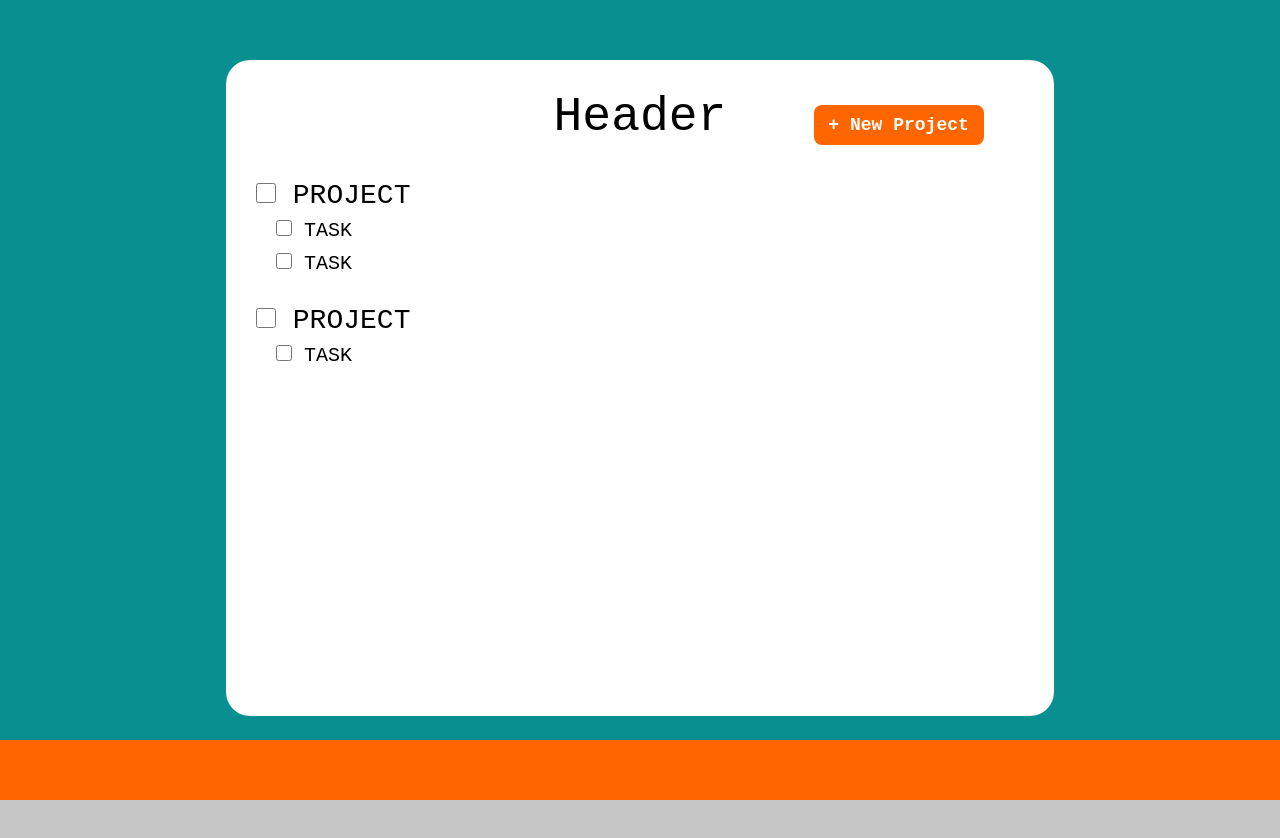
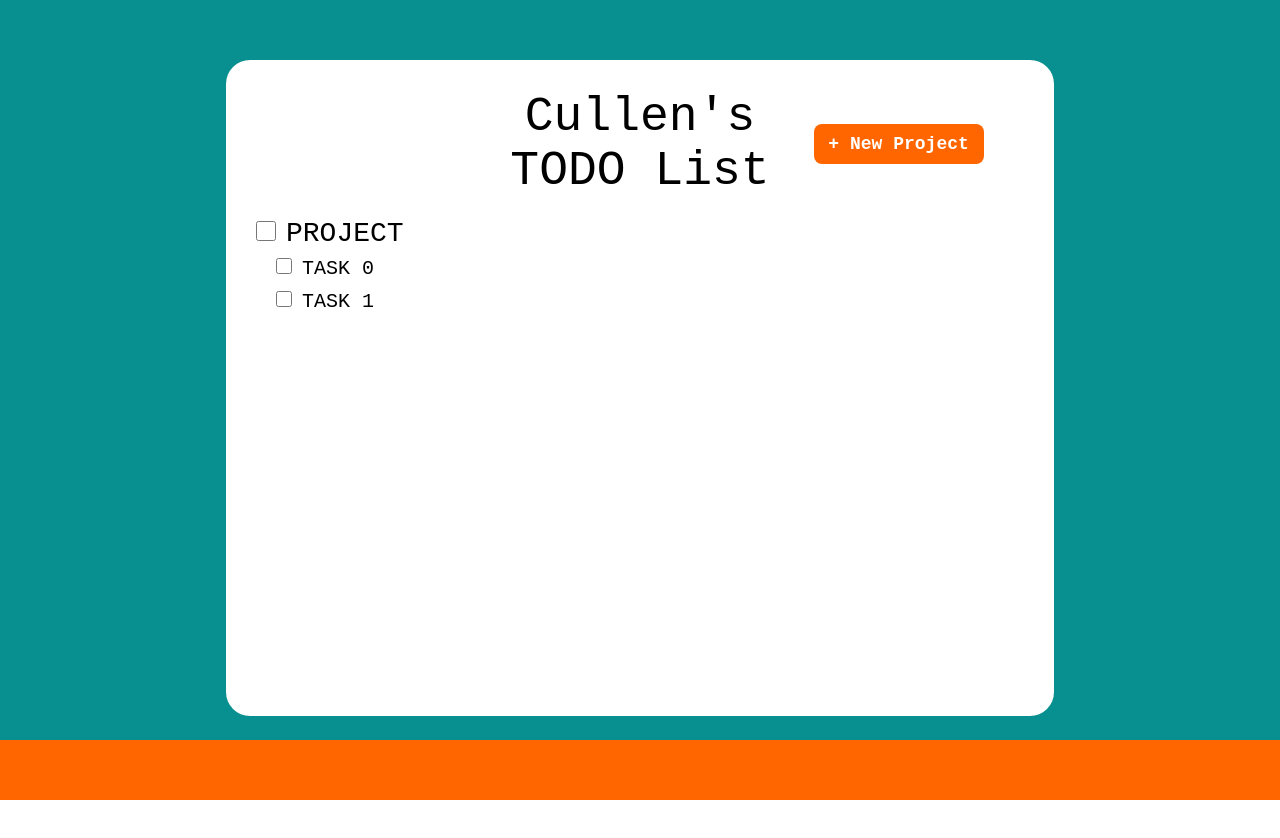
Before and after one commit to chwalsh0722/todo-list, a plain HTML site: page index.html in a window 1280 px wide. Both pictures are taken after a click on the button "+ New Project". After the commit the page ends 800 px from the top, so only its background shows below. Drawn offline with Linux system fonts and the light colour scheme.

Commit message:
Added button functionality for dynamically creating projects in DOM

```diff
--- a/index.css
+++ b/index.css
@@ -5,6 +5,10 @@
 
 button {
   cursor: pointer;
+}
+
+label {
+  margin-left: 10px;
 }
 
 ul {
@@ -43,6 +47,9 @@ body {
   background-color: rgb(8, 143, 143);
   align-items: center;
   justify-content: space-between;
+  display: flex;
+  flex-direction: column;
+  flex-grow: 1;
 }
 
 .flex-column {
@@ -66,7 +73,7 @@ body {
   padding-left: 30px;
   padding-right: 30px;
   grid-template-columns: 1fr;
-  grid-template-rows: 100px 1fr;
+  grid-template-rows: auto 1fr;
 }
 
 #footer {
@@ -80,7 +87,7 @@ body {
   grid-row-end: 1;
   margin-top: 30px;
   grid-template-columns: 10% 10% 10% 10% 10% 10% 10% 10% 10% 10%;
-  grid-template-rows: 1fr;
+  grid-template-rows: auto;
 }
 
 #header-text {
@@ -88,12 +95,16 @@ body {
   display: inline;
   grid-column-start: 4;
   grid-column-end: 8;
+  grid-row-start: 1;
+  grid-row-end: 1;
   text-align: center;
 }
 
 #new-project-button {
   grid-column-start: 8;
   grid-column-end: 11;
+  grid-row-start: 1;
+  grid-row-end: 1;
   font-size: 18px;
   height: 40px;
   width: 170px;
@@ -110,6 +121,7 @@ body {
   grid-row-start: 2;
   grid-row-end: 2;
   margin-top: 20px;
+  margin-bottom: 20px;
 }
 
 .grid-display {
--- a/index.html
+++ b/index.html
@@ -8,9 +8,8 @@
   <link rel="stylesheet" href="./index.css">
 </head>
 <body>
-  <script src="./index.js"></script>
   <div id="content" class="flex-column">
-    <div id="center-page" class="grid-display">
+    <!-- <div id="center-page">
       <div id="page-header" class="font-andale grid-display">
         <div id="header-text">Header</div>
         <button id="new-project-button" class="font-andale">+ New Project</button>
@@ -48,8 +47,9 @@
         </ul>
       </div>
     </div>
-    <div id="footer"></div>
+    <div id="footer"></div> -->
   </div>
-  <div class="popup-background"></div>
+  <!-- <div class="popup-background"></div> -->
+    <script src="./index.js"></script>
 </body>
 </html>
--- a/index.js
+++ b/index.js
@@ -32,22 +32,31 @@ const project = new Project('my', 'dad', 'is', 'gay');
 console.log(project.description);
 
 function addClasses(element, classes) {
+  if (classes[0] === '') {
+    return;
+  }
   for (let i = 0; i < classes.length; i++) {
     element.classList.add(classes[i]);
   }
 }
 
-function divCreate(id, ...classes) {
+function divCreate(id, text, ...classes) {
   const div = document.createElement('div');
   div.id = id;
+  if (text != '') {
+    div.innerHTML = text;
+  }
   addClasses(div, classes);
   return div;
 }
 
-function buttonCreate(id, onclick, ...classes) {
+function buttonCreate(id, onclick, buttonLabel, ...classes) {
   const button = document.createElement('button');
   button.id = id;
-  button.onclick(onclick);
+  button.innerHTML = buttonLabel;
+  if (onclick != '') {
+    button.onclick = onclick;
+  }
   addClasses(button, classes);
   return button;
 }
@@ -76,36 +85,72 @@ function inputCreate(id, type) {
   const input = document.createElement('input');
   input.id = id;
   input.type = type;
-  return type;
+  return input;
 }
 
-function labelCreate(id, labelFor) {
+function labelCreate(id, labelFor, text) {
   const label = document.createElement('label');
   label.id = id;
   label.for = labelFor;
+  label.innerHTML = text;
   return label;
 }
 
-// const pageElement = (type, id, src, url, ...classes) => {
-//   const type = type;
-//   const id = id;
-//   const src = src;
-//   const url = url;
-//   const classes = [classes];
-//   let numClasses = classes.length;
+function appendChildren(parent, ...children) {
+  for (let i = 0; i < children.length; i++) {
+    parent.appendChild(children[i]);
+  }
+}
 
-//   const getElementType = () => { return type; };
-//   const getElementID = () => { return id; };
-//   const getElementSrc = () => { return src; };
-//   // TODO: function for returning all element's classes.
+function createNewProject() {
+  var taskNum = 0;
+  const projectFormID = "project-" + numProjects + "-form";
+  const projectInputID = "project-" + numProjects + "-input";
+  const projectLabelID = "project-" + numProjects + "-label";
+  const ul = ulCreate('project');
+  const projectForm = formCreate(projectFormID, '#');
+  const projectInput = inputCreate(projectInputID, 'checkbox');
+  const projectLabel = labelCreate(projectLabelID, projectInputID, 'PROJECT');
 
-//   return {getElementType, getElementID, getElementSrc};
-// }
+  appendChildren(pageBody, ul);
+  appendChildren(ul, projectForm);
+  appendChildren(projectForm, projectInput, projectLabel);
 
-// function pageLoad() {
-//   // Create objects for all page elements.
-//   const centerPage = pageElement('div', 'center-page', '', '', 'grid-display');
+  taskNum = createNewTask(taskNum, ul);
+  taskNum = createNewTask(taskNum, ul);
 
-// }
+  numProjects++;
+  console.log("new project created");
+}
 
-// const divElements = [];
+function createNewTask(taskNum, project) {
+  const taskFormID = "task-" + taskNum + "-form";
+  const taskInputID = "task-" + taskNum + "-input";
+  const taskLabelID = "task-" + taskNum + "-label";
+  const li = liCreate('task-' + taskNum, '');
+  const taskForm = formCreate(taskFormID, '#');
+  const taskInput = inputCreate(taskInputID, 'checkbox');
+  const taskLabel = labelCreate(taskLabelID, taskInputID, 'TASK ' + taskNum);
+
+  appendChildren(project, li);
+  appendChildren(li, taskForm);
+  appendChildren(taskForm, taskInput, taskLabel);
+
+  taskNum++;
+  return taskNum;
+}
+
+let numProjects = 0;
+
+const content = document.getElementById("content");
+const centerPage = divCreate('center-page', '', 'grid-display');
+const pageHeader = divCreate('page-header', '', 'font-andale', 'grid-display');
+const headerText = divCreate('header-text', 'Cullen\'s TODO List', '', '');
+const pageBody = divCreate('page-body', '', 'font-andale');
+const newProjectButton = buttonCreate('new-project-button', createNewProject, '+ New Project', 'font-andale');
+const footer = divCreate('footer', '', '');
+appendChildren(content, centerPage, footer);
+appendChildren(centerPage, pageHeader, pageBody);
+appendChildren(pageHeader, headerText, newProjectButton);
+centerPage.appendChild(pageHeader, pageBody);
+pageHeader.appendChild(headerText, newProjectButton);
```
